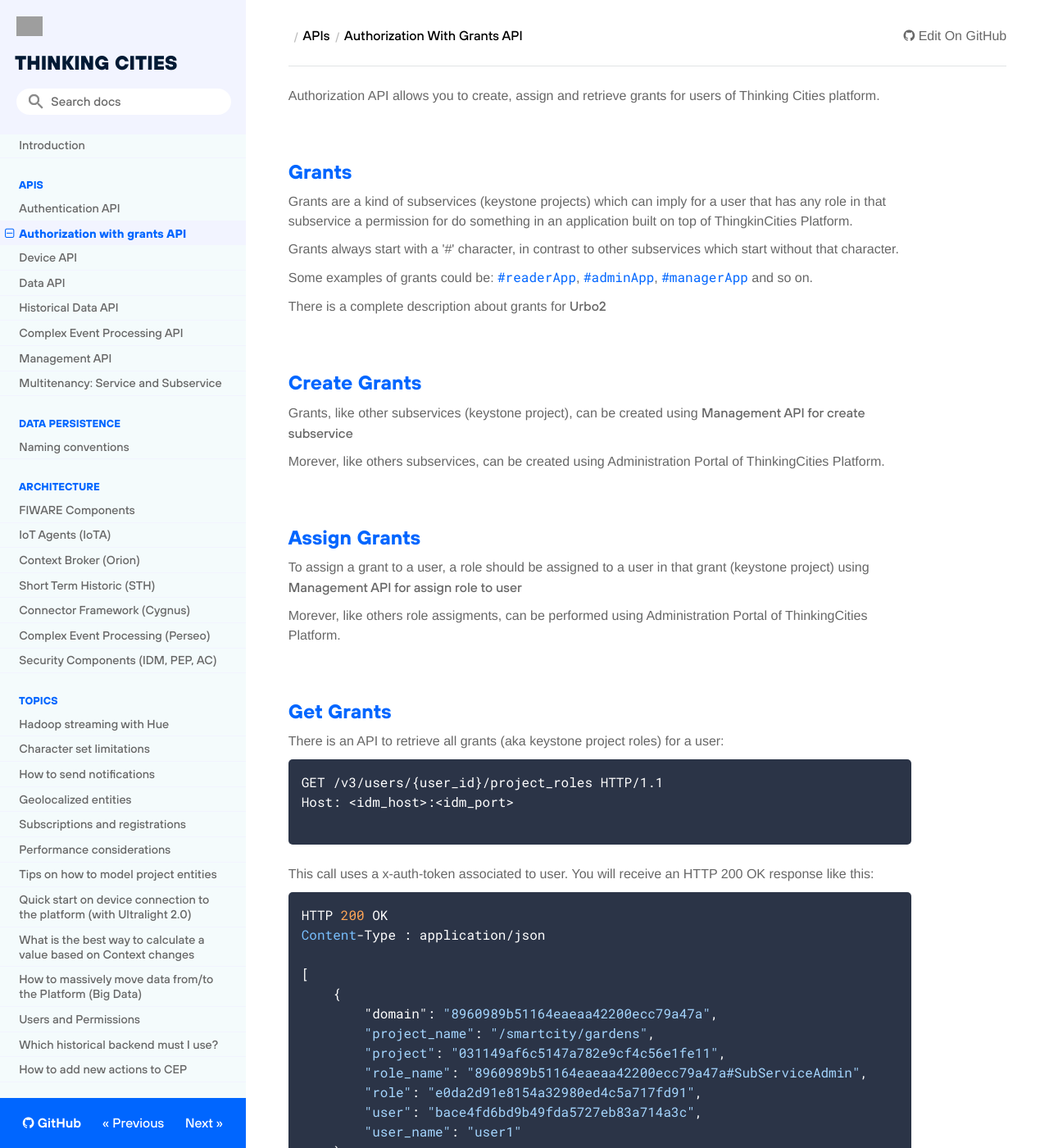
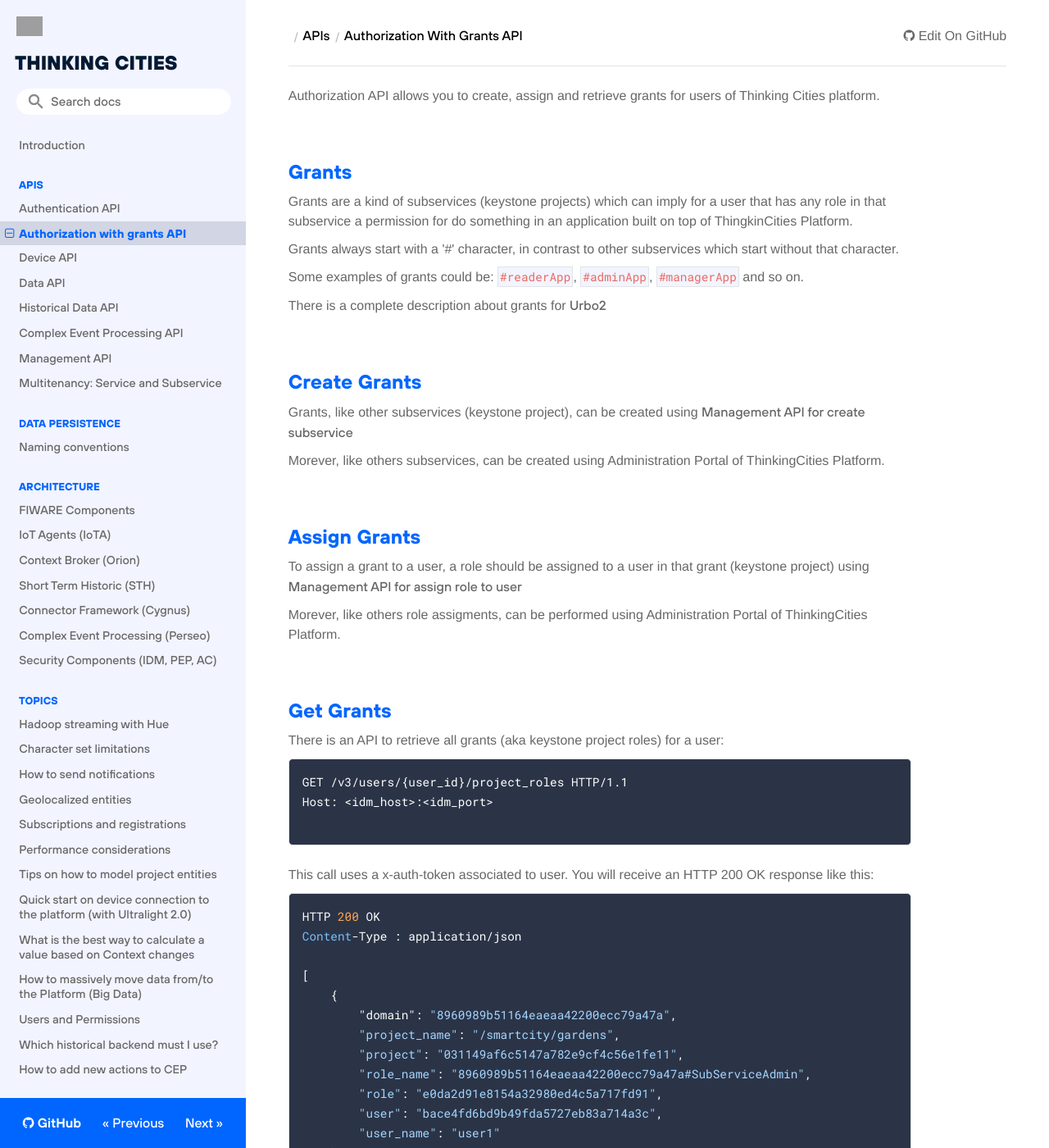
Before and after one commit to telefonicaid/thinking-cities, an MkDocs documentation site: the page built from docs/authorization_api.md, in a window 1280 px wide and 1400 px high. Shown: the whole window at 82% size. Built offline with MkDocs 1.6.1, drawn with Linux system fonts in a browser that asks for light colours; nearby versions of some CDN libraries; some web fonts are replaced; grey boxes are pictures that could not be loaded.

Commit message:
Add minor css changes

```diff
--- a/docs/css/style.css
+++ b/docs/css/style.css
@@ -19,8 +19,29 @@
   --tefGray7: #414B61;
   --tefGray8: #2B3447;
   --tefGray9: #031A34;
+  --tefCoralLight:#E3A19A;
+  --tefCoral: #E66C64;
+  --tefCoralDark:#912C31;
+  --tefTurquoiseLight:#67E0E5;
+  --tefTurquoise: #59C2C9;
+  --tefTurquoiseDark:#3E8A8A;
+  --tefAmbarLight:#F5E98A;
+  --tefAmbar: #EAC344;
+  --tefAmbarDark:#AD842D;
+  --tefOrchidLight: #E7C2F8;
+  --tefOrchid: #C466EF;
+  --tefOrchidDark: #8A1A93;
+  --tefBrownLight: #E6E4E5;
+  --tefBrown: #807477;
+  --tefBrownDark: #524C4E;
+  --tefGreenLight: #E6E9E6;
+  --tefGreen: #7C877C;
+  --tefGreenDark: #535753;
+  --tefPurpleLight: #ECE7EE;
+  --tefPurple: #9D84A3;
+  --tefPurpleDark: #64566A;
 }
-/* var(--tefBlue) */
+
 p {
   margin-bottom: 0px !important;
   padding-bottom: 10px;
@@ -150,6 +171,7 @@
 
 .wy-menu-vertical {
   padding-bottom: 25%;
+  background-color: var(--tefGray1) !important;
 }
 
 .wy-menu-vertical a {
@@ -169,10 +191,12 @@
   text-transform: uppercase;
   font-size: 80%;
   white-space: break-spaces;
+  color: var(--tefCoralDark);
 }
 
 .wy-menu-vertical li.current ul {
   border: none !important;
+  background-color: var(--tefGray2)
 }
 
 /* .wy-menu-vertical li ul {
@@ -216,6 +240,10 @@
   border: none !important;
 }
 
+.wy-menu-vertical li.toctree-l2.current>a,.wy-menu-vertical li.toctree-l2.current li.toctree-l3>a {
+  background-color: var(--tefGray2) !important;
+}
+
 .wy-menu-vertical li.toctree-l2.current {
   padding-bottom: 0px;
 }
@@ -233,7 +261,6 @@
 
 .wy-menu-vertical li.toctree-l2.current li.toctree-l3>a {
   display: block;
-  background: transparent !important;
   padding: 0.4045em 3.5em !important;
   font-size: 14.4px;
 }
@@ -247,7 +274,6 @@
 .wy-menu-vertical li.toctree-l1.current li.toctree-l2.current>ul {
   display: block;
   padding-bottom: 0;
-  background: transparent !important;
 }
 
 .wy-menu-vertical li.toctree-l2.current li.toctree-l3.current>ul {
@@ -279,7 +305,7 @@
 }
 
 .wy-menu-vertical .current>a {
-  background: var(--tefGray1) !important;
+  background-color: var(--tefGray2) !important;
   color: var(--tefBlue) !important;
 }
 
@@ -395,16 +421,15 @@
 .wy-side-nav-search {
   clear: both !important;
   padding: 60px 10px 24px 12px;
-  margin-bottom: 24px;
+  margin-bottom: 0px;
   background-image: url("https://upload.wikimedia.org/wikipedia/commons/thumb/7/79/Telef%C3%B3nica_2021_logo.svg/320px-Telef%C3%B3nica_2021_logo.svg.png") !important;
   background-size: auto 24px !important;
   background-repeat: no-repeat !important;
   background-position: 20px 20px !important;
   background-color: var(--tefGray1 ) !important;
-  border-bottom-color: transparent;
-  border-bottom-width: 0px;
-  border-right: rgba(255, 255, 255, 0) solid 1px;
-  border-style: none;
+  border-bottom-color: var(--tefGray1) !important;
+  border-bottom-width: 1px!important;
+  border-style: transparent !important;
   position: sticky;
   top: 0;
 }
@@ -635,16 +660,22 @@
 }
 
 .rst-content code {
-  color: var(--tefBlue);
+  padding: 0px !important;
+  border: 1px solid #e1e4e5 !important;
+  padding: 2px !important;
+  font-family: "Roboto Mono", monospace !important;
+  background-color: var(--tefGray1);
+  font-size: 90% !important;
+  white-space: break-spaces !important;
+  color: var(--tefCoral);
+
 }
 
 code {
+  color: var(--tefBlue) !;
   padding: 0px !important;
-  border-width: 0px !important;
   font-family: "Roboto Mono", monospace !important;
-  background-color: transparent !important;
   font-size: 100% !important;
-  color: #ffffff;
   white-space: break-spaces !important;
   border: none !important;
 }
```
Lines whose indentation alone changed are shown as unchanged.
